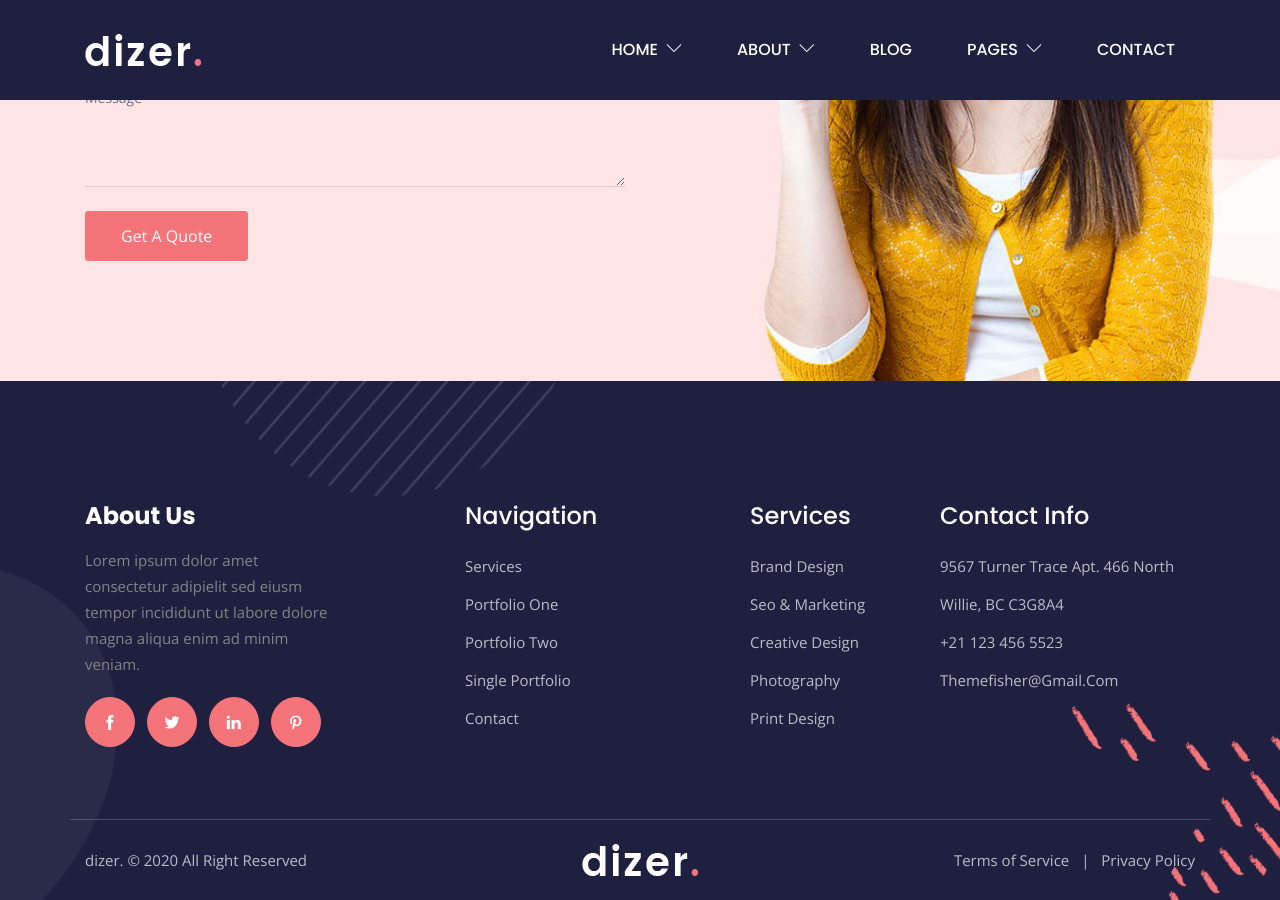
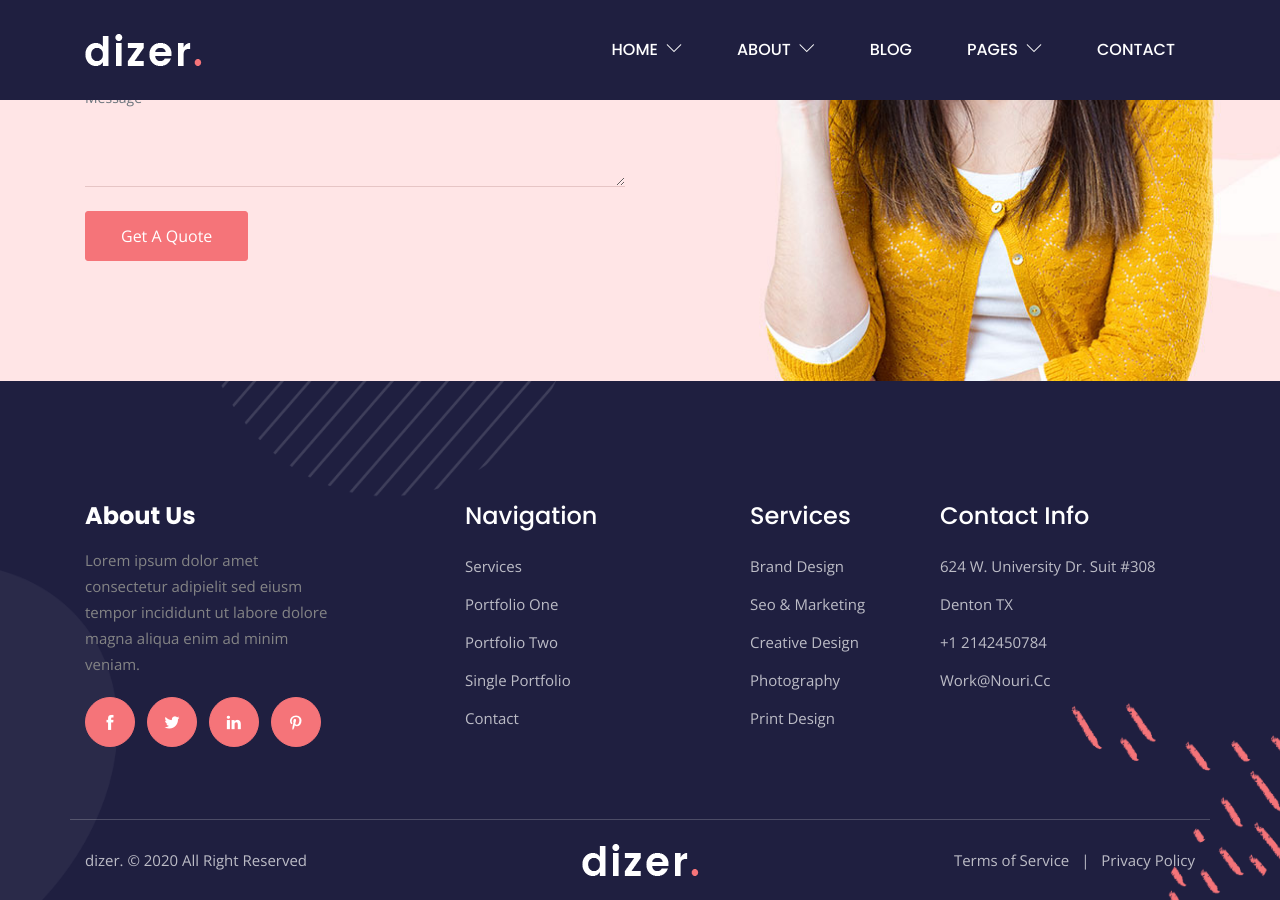
Before and after one commit to shsn/work, a Jekyll site: the page built from index.html, in a window 1280 px wide and 900 px high, scrolled down 4626 px. Built offline with Jekyll 4.4.1, drawn with Linux system fonts in a browser that asks for light colours.

Commit message:
Update _config.yml

```diff
--- a/_config.yml
+++ b/_config.yml
@@ -1,12 +1,12 @@
 baseurl: "/work" # the subpath of your site, e.g. /blog
 url: "https://shsn.github.io" # the base hostname & protocol for your site, e.g. http://example.com or  https://Dizerjk.netlify.com
 title: "Hamed Nouri -  💬comic writer, 📝technical writer/editor and 🖥 content marketer"
-email: "themefisher@gmail.com"
-phone: "+21 123 456 5523"
-address: "9567 Turner Trace Apt. 466 North Willie, BC C3G8A4"
-author: themefisher
+email: "work@nouri.cc"
+phone: "+1 2142450784"
+address: "624 W. University Dr. Suit #308 Denton TX"
+author: Nouri
 description: >- # this means to ignore newlines
-  Dizer - Multipurpose Business & Corporate Jekyll Template Jekyll Theme For Mobile Apps Download Landing Page And Blogging.
+  Hamed Nouri -  💬comic writer, 📝technical writer/editor and 🖥 content marketer
 logo: "/assets/images/logo.png"
 logo_icon: "/assets/images/logo-b.png"
 # contact form action
```
